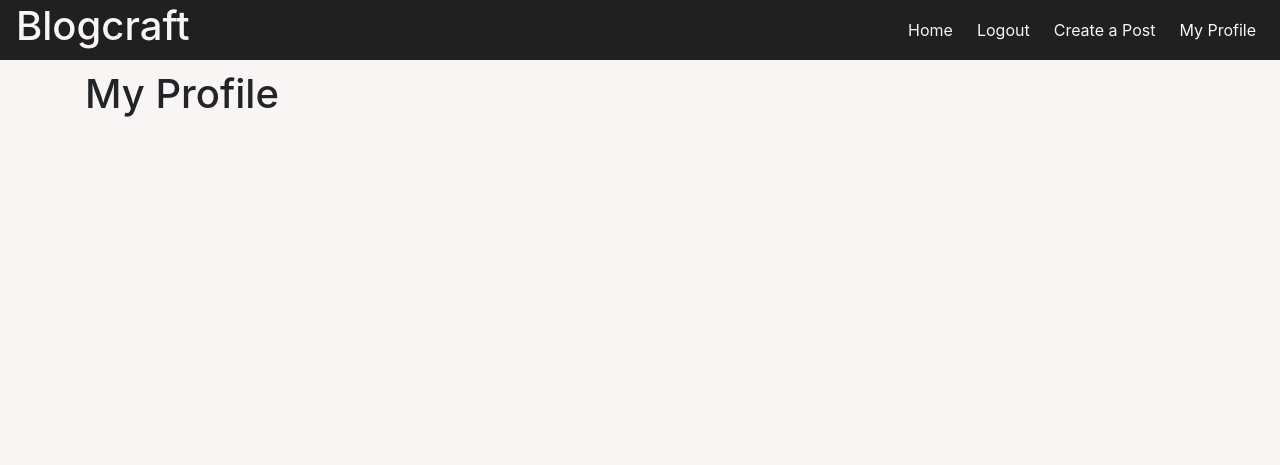
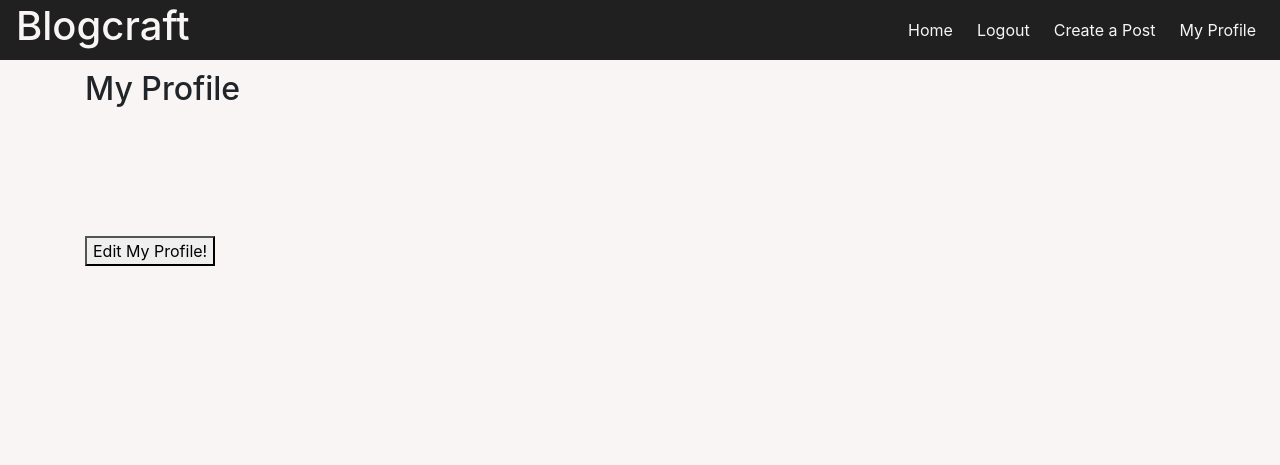
Before and after one commit to Bethan-McKenzie/BlogCraft, a Django app: page /my_profile/ in a window 1280 px wide. Shown: the top 465 px of the page. Run offline with Django 4.2, Linux system fonts and the light colour scheme; a user stored in the database is signed in; some libraries are stand-ins or nearby versions.

Commit message:
Created my_profile page, populated it with appropriate content

```diff
--- a/blog/templates/blog/my_profile.html
+++ b/blog/templates/blog/my_profile.html
@@ -4,6 +4,17 @@
 
 {% block content %}
 
-<h1> My Profile </h1>
+<div class="my-profile-main-container">
+    <h2> My Profile </h2>
+
+    <!-- For Future Implimentation of Profile Pictures
+    <div id="display-image"></div>
+     <input type="file" id="image-input" accept="image/jpeg, image/png, image/jpg">-->
+    <p class="my-profile">Username: {{ user }}</p>
+    <p class="my-profile">Email: {{ user.email }}</p>
+    <p class="my-profile">Joined: {{ user.date_joined }}</p>
+
+    <a href="https://8000-bethanmckenzi-blogcraft-ku1kzwexrtm.ws-eu110.gitpod.io/edit_profile/"><button class="edit-profile-btn">Edit My Profile!</button></a>
+</div>
 
 {% endblock %}
--- a/blog/urls.py
+++ b/blog/urls.py
@@ -4,5 +4,6 @@
 urlpatterns = [
     path('', views.home, name='home'),
     path('<slug:slug>/', views.detail, name='post_detail'),
-    path('create_post/', views.create_post, name='create_post')
+    path('create_post/', views.create_post, name='create_post'),
+    path('my_profile/', views.my_profile, name='my_profile'),
 ]
--- a/blog/views.py
+++ b/blog/views.py
@@ -23,7 +23,10 @@
     return render(request, 'blog/create_post.html', {'form': form})
 
 def my_profile(request):
-    return render(request, 'blog/my_profile.html')
+    context = {
+        'user': request.user
+    }
+    return render(request, 'blog/my_profile.html', context)
 
 
 def detail(request, slug):
```
Also changed, not shown: db.sqlite3.
